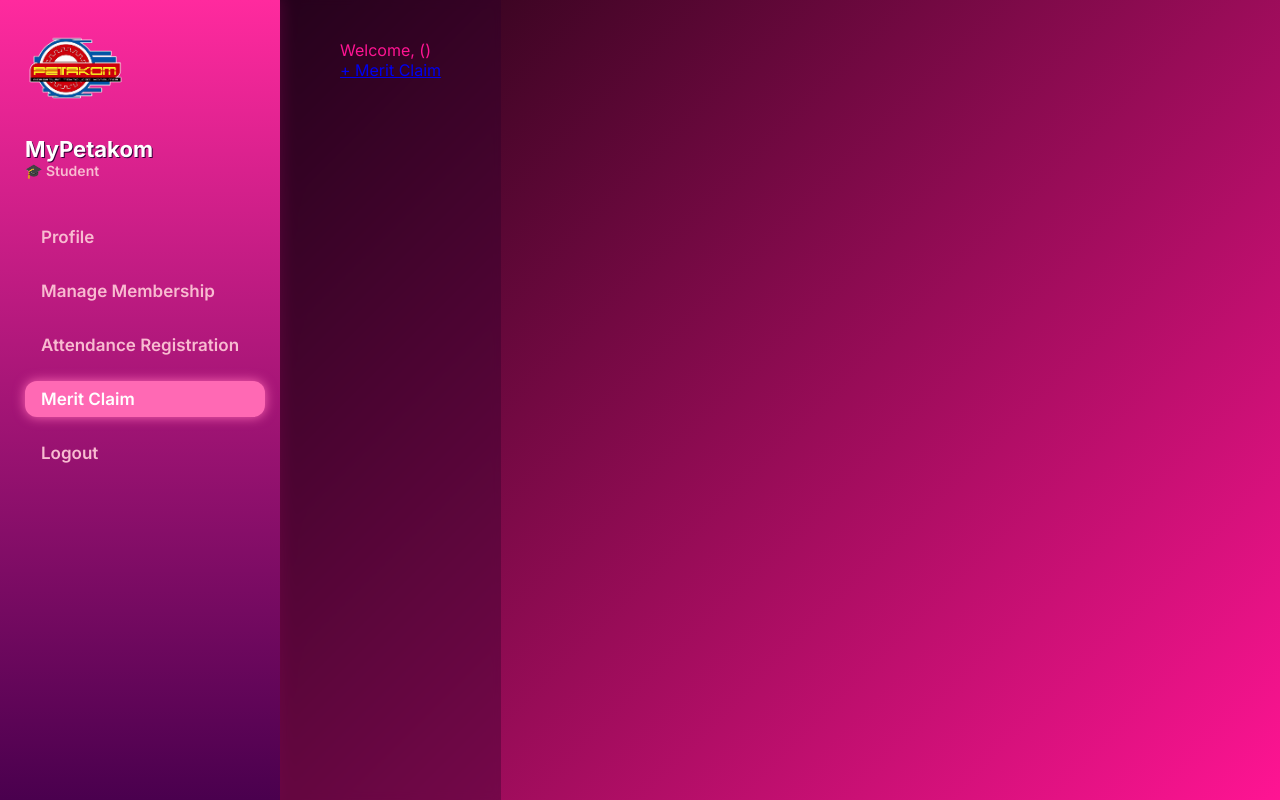
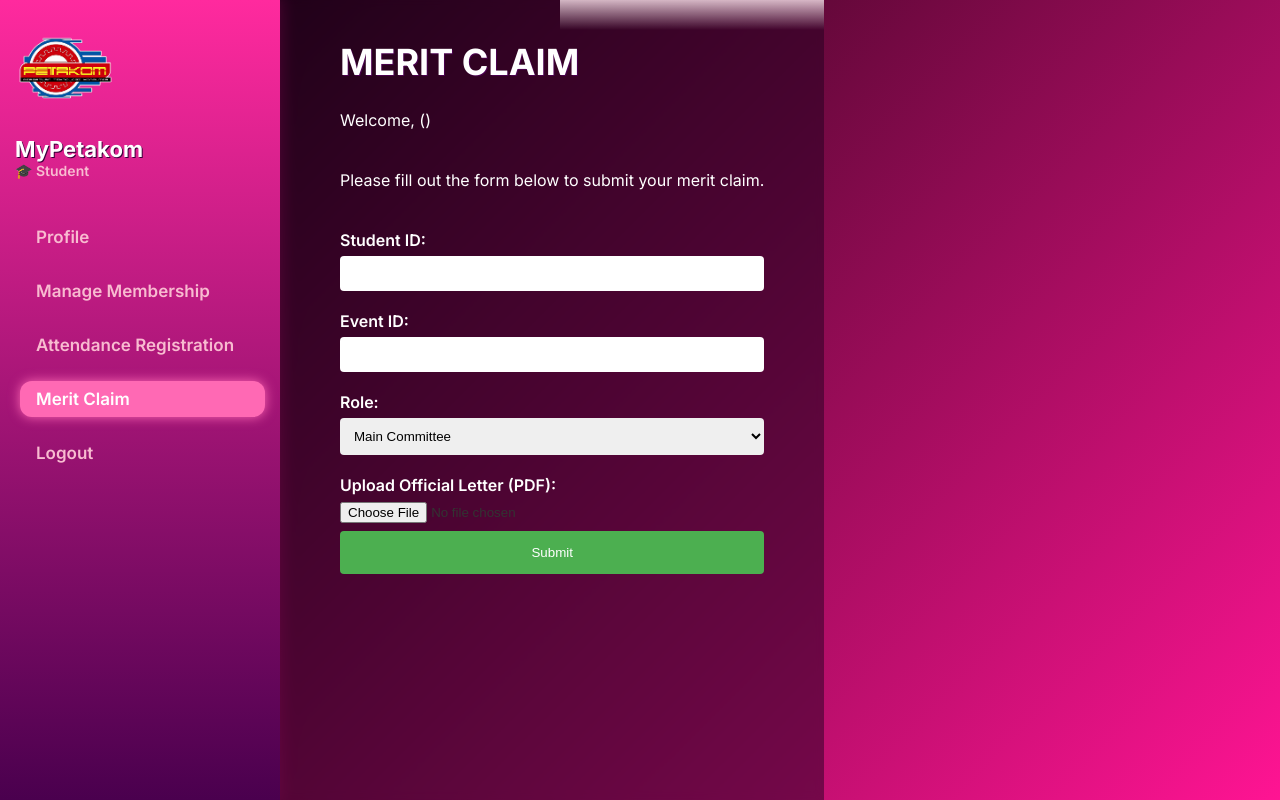
Before and after one commit to Lailerrrr/MyPetakom, a PHP site: page /MeritClaimStudent.php in a window 1280 px wide. Run offline with PHP 8.4, Linux system fonts and the light colour scheme; the visitor is signed in with stand-in values (Sample User, id 1); data comes from the database, SQL or seed files in the repository.

Commit message:
merit studeng

```diff
--- a/Merit/MeritClaimStudent.css
+++ b/Merit/MeritClaimStudent.css
@@ -19,7 +19,7 @@ body, html {
     width: 280px;
     display: flex;
     flex-direction: column;
-  padding: 20px 15px 20px 20px;
+    padding: 20px 15px;
     box-shadow: 3px 0 10px rgba(255, 20, 147, 0.5);
 }
 
@@ -29,7 +29,6 @@ body, html {
     align-items: flex-start;
     gap: 8px;
     margin-bottom: 40px;
-  padding-left: 5px;
 }
 
 .logo {
@@ -89,14 +88,13 @@ body, html {
     padding: 40px 60px;
     display: flex;
     flex-direction: column;
-  align-items: stretch;  /* <-- changed from center */
-  justify-content: flex-start;  /* <-- changed from center */
+    align-items: stretch;
+    justify-content: flex-start;
     min-height: 100vh;
-  max-width: 900px;
-  margin: 0 auto;
+    max-width: 900px; /* Set max width for main content */
+    margin: 0 auto; /* Center main content */
     box-sizing: border-box;
 }
-
 
 .main-content::before {
     content: "";
@@ -114,18 +112,20 @@ body, html {
 .main-header h1 {
     font-weight: 700;
     font-size: 36px;
-  color: #ff69b4;
+    color: #ffffff;
     text-shadow: 1px 1px #4a004e;
     margin-bottom: 6px;
 }
 
 .username {
-  color: #ff1493;
+    font-size: 16px;
+    color: #ffffff;
+    margin-bottom: 40px;
 }
 
 .main-header p {
     font-size: 16px;
-  color: #f0a9d9;
+    color: #ffffff;
     margin-bottom: 40px;
 }
 
@@ -212,34 +212,100 @@ body, html {
         grid-template-columns: 1fr;
         max-width: 100%;
     }
-
-  .top-bar {
-  width: 100%;
-  display: flex;
-  justify-content: flex-end;
-  align-items: center;
-  gap: 20px;
-  margin-bottom: 20px;
 }
 
-.username {
-  font-weight: 600;
-  color: #fff;
-  font-size: 16px;
+/* Form Styles */
+div.form-container {
+    display: flex;
+    flex-direction: column;
+    gap: 15px;
+    border-radius: 5px;
+    background-color: rgba(0, 0, 0, 0.6);
+    padding: 20px;
+    color: white;
+    max-width: 400px;   /* max width for larger screens */
+    margin: 0 auto;     /* center on large screens */
 }
 
-.claim-btn {
-  background-color: #ff1493;
+/* Labels */
+form label {
     color: white;
-  padding: 8px 14px;
-  border-radius: 10px;
-  text-decoration: none;
     font-weight: 600;
-  transition: background 0.3s;
+    margin-bottom: 6px;
+    display: block;
 }
 
-.claim-btn:hover {
-  background-color: #ff69b4;
+/* Inputs and Select */
+form input[type="text"],
+form select {
+    width: 100%;
+    padding: 10px;
+    border: none;
+    border-radius: 4px;
+    box-sizing: border-box;
 }
 
+
+
+/* Submit button */
+input[type=submit] {
+    width: 100%;
+    background-color: #4CAF50;
+    color: white;
+    padding: 14px 20px;
+    margin: 8px 0 0 0;
+    border: none;
+    border-radius: 4px;
+    cursor: pointer;
 }
+
+input[type=submit]:hover {
+    background-color: #45a049;
+}
+
+/* Container for the upload form */
+.upload-container {
+  display: flex;
+  flex-direction: column;
+  gap: 15px;
+  border-radius: 5px;
+  background-color: rgba(0, 0, 0, 0.6);
+  padding: 20px;
+  color: white;
+  max-width: 400px;   /* max width for larger screens */
+  margin: 0 auto;     /* center on large screens */
+}
+
+/* Label text */
+.upload-container label {
+  color: white;
+  font-weight: 600;
+  margin-bottom: 6px;
+  display: block;
+}
+
+/* File input styling */
+.upload-container input[type="file"] {
+  width: 100%;
+  color: #ffffff;
+  padding: 10px;
+  border: none;
+  border-radius: 4px;
+  box-sizing: border-box;
+}
+
+/* Submit button styling */
+.upload-container input[type="submit"] {
+  width: 50%;
+  background-color: #4CAF50;
+  padding: 14px 20px;
+  margin: 8px 0 0 0;
+  border: none;
+  border-radius: 4px;
+  cursor: pointer;
+}
+
+/* Submit button hover effect */
+.upload-container input[type="submit"]:hover {
+  background-color: #45a049;
+}
--- a/Merit/MeritClaimStudent.php
+++ b/Merit/MeritClaimStudent.php
@@ -19,15 +19,6 @@
 $stmt->bind_result($name, $student_id);
 $stmt->fetch();
 $stmt->close();
-
-    // Dummy event details (replace with DB query if needed)
-    $event = [
-        'name' => 'Tech Talk 2025',
-        'description' => 'A sharing session with industry professionals about current trends in tech.',
-        'date' => '2025-06-10',
-        'venue' => 'Library Auditorium A',
-        'qr_image' => 'qr_placeholder.png' // Replace with real QR generation
-    ];
 ?>
 
 <!DOCTYPE html>
@@ -35,7 +26,7 @@
 <head>
     <meta charset="UTF-8" />
     <meta name="viewport" content="width=device-width, initial-scale=1" />
-    <title>Event Attendance Registration - MyPetakom</title>
+    <title>Merit Claim - MyPetakom</title>
     <link rel="stylesheet" href="MeritClaimStudent.css" /> <!-- Your Pretty Savage CSS -->
     <link rel="stylesheet" href="https://fonts.googleapis.com/css2?family=Inter:wght@400;600;700&display=swap" />
 </head>
@@ -62,17 +53,39 @@
 </aside>
 
 <main class="main-content">
-    <div class="top-bar">
-         <span class="username">
-        Welcome, <strong><?php echo htmlspecialchars($name); ?></strong> (<?php echo htmlspecialchars($student_id); ?>)</p>
-</span>
-<a href="MeritClaimStudent.php" class="claim-btn">+ Merit Claim</a>
-</div>
+    <header class="main-header">
+        <h1>MERIT CLAIM</h1><br>
+        <p>Welcome, <strong><?php echo htmlspecialchars($name); ?></strong> (<?php echo htmlspecialchars($student_id); ?>)</p>
+        <p>Please fill out the form below to submit your merit claim.</p>
+    </header>
 
+    <div>
+        <form action="" method="post"> <!-- Use POST method and action="" to submit to the same page -->
+            <label for="Stdid">Student ID:</label>
+            <input type="text" id="Stdid" name="StdID" required><br><br>
 
+            <label for="EID">Event ID:</label>
+            <input type="text" id="EID" name="EventID" required><br><br>
 
+            <label for="role">Role:</label>
+            <select id="role" name="Role">
+                <option value="mainCommittee">Main Committee</option>
+                <option value="committee">Committee</option>
+                <option value="participant">Participant</option>
+            </select><br><br>
+            <form>
+    <label for="file-upload" class="custom-file-upload">
+      Upload Official Letter (PDF):
+    </label>
+    <input id="file-upload" type="file" accept=".pdf" onchange="updateFileName()" required>
+
+  </form>
+
+            <input type="submit" value="Submit"> <!-- Add a submit button -->
+        </form>
     </div>
 </main>
 
+
 </body>
 </html>
```
Lines whose indentation alone changed are shown as unchanged.
